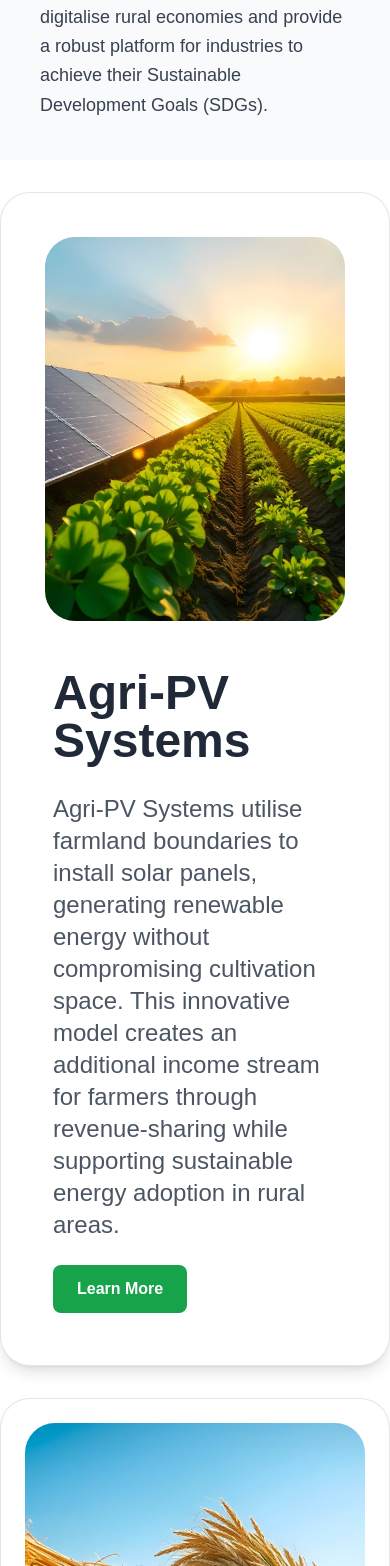
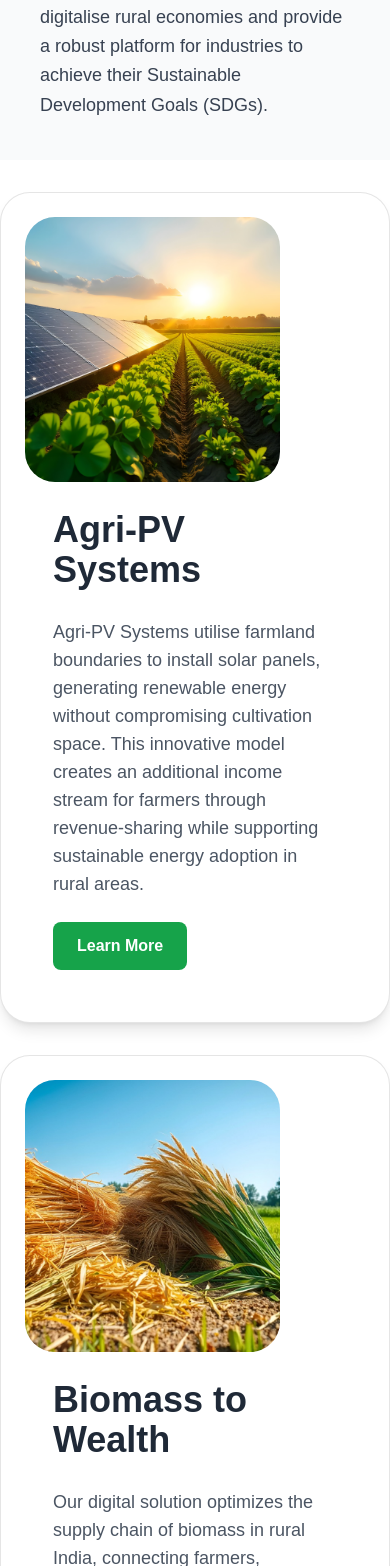
Before and after one commit to imaloksharma/BioFieldPower-Website, a Next.js app: page / in a window 390 px wide. Shown: the part 1773-3339 px from the top of the page. Built offline with nearby package versions, Linux system fonts and the light colour scheme.

Commit message:
styling of components

```diff
--- a/src/app/components/Cards/AgriPVCard.tsx
+++ b/src/app/components/Cards/AgriPVCard.tsx
@@ -3,25 +3,25 @@ import React from "react";
 
 const AgriCard: React.FC = () => {
   return (
-    <div className="max-w-7xl mx-auto mt-8 p-6 bg-white rounded-tl-[30px] rounded-br-[30px] rounded-tr-[30px] rounded-bl-[30px] shadow-lg border border-black border-opacity-10 transition-all duration-300">
+    <div className="max-w-7xl mx-auto mt-8 p-6 bg-white rounded-[30px] shadow-lg border border-black border-opacity-10 transition-all duration-300">
       <div className="flex flex-col lg:flex-row bg-transparent shadow-none overflow-hidden border-0">
         <div className="relative w-full lg:w-1/2">
           <img
             src="/solarPanel.png"
             alt="Solar panels on farmland with crops"
-            className="w-full h-64 lg:h-auto object-cover rounded-tl-[30px] rounded-bl-[30px] rounded-br-[30px] rounded-tr-[30px]"
+            className="w-3/4 h-120 object-cover rounded-tl-[30px] rounded-bl-[30px] rounded-br-[30px] rounded-tr-[30px]"
           />
         </div>
         <div className="flex flex-col justify-start p-7 lg:w-1/2">
-          <h1 className="text-5xl font-black text-gray-800 mb-7">Agri-PV Systems</h1>
-          <p className="text-gray-600 mb-6 text-2xl">
-            Agri-PV Systems utilise farmland boundaries to install solar panels,
+          <h1 className="text-4xl sm:text-5xl font-black text-gray-800 mb-7">Agri-PV Systems</h1>
+          <p className="text-gray-600 mb-6 text-lg sm:text-xl lg:text-2xl">
+          Agri-PV Systems utilise farmland boundaries to install solar panels,
             generating renewable energy without compromising cultivation space.
             This innovative model creates an additional income stream for
             farmers through revenue-sharing while supporting sustainable energy
             adoption in rural areas.
-          </p>
-          <button className="self-start px-6 py-3 bg-green-600 text-white font-semibold rounded-lg hover:bg-green-600 transition">
+            </p>
+          <button className="self-start px-6 py-3 bg-green-600 text-white font-semibold rounded-lg hover:bg-green-700 transition">
             Learn More
           </button>
         </div>
--- a/src/app/components/Cards/AgriPVCards.tsx
+++ /dev/null
@@ -1,33 +0,0 @@
-/* eslint-disable @next/next/no-img-element */
-import React from "react";
-
-const AgriCard: React.FC = () => {
-  return (
-    <div className="max-w-7xl mx-auto mt-8 p-6 bg-white rounded-tl-[30px] rounded-br-[30px] rounded-tr-[30px] rounded-bl-[30px] shadow-lg border border-black border-opacity-10 transition-all duration-300">
-      <div className="flex flex-col lg:flex-row bg-transparent shadow-none overflow-hidden border-0">
-        <div className="relative w-full lg:w-1/2 p-5">
-          <img
-            src="img/solarPanel.png"
-            alt="Solar panels on farmland with crops"
-            className="w-3/2 h-96 lg:h-fit object-cover rounded-tl-[30px] rounded-bl-[30px] rounded-br-[30px] rounded-tr-[30px]"
-          />
-        </div>
-        <div className="flex flex-col justify-start p-7 lg:w-1/2">
-          <h1 className="text-5xl font-black text-gray-800 mb-7">Agri-PV Systems</h1>
-          <p className="text-gray-600 mb-6 text-2xl">
-            Agri-PV Systems utilise farmland boundaries to install solar panels,
-            generating renewable energy without compromising cultivation space.
-            This innovative model creates an additional income stream for
-            farmers through revenue-sharing while supporting sustainable energy
-            adoption in rural areas.
-          </p>
-          <button className="self-start px-6 py-3 bg-green-600 text-white font-semibold rounded-lg hover:bg-green-600 transition">
-            Learn More
-          </button>
-        </div>
-      </div>
-    </div>
-  );
-};
-
-export default AgriCard;
--- a/src/app/components/Cards/Biomass.tsx
+++ b/src/app/components/Cards/Biomass.tsx
@@ -9,7 +9,7 @@ const Biomass: React.FC = () => {
           <img
             src="img/biomass.png"
             alt="Solar panels on farmland with crops"
-            className="w-3/2 h-96 object-cover rounded-tl-[30px] rounded-bl-[30px] rounded-br-[30px] rounded-tr-[30px]"
+            className="w-3/4 h-120 object-cover rounded-tl-[30px] rounded-bl-[30px] rounded-br-[30px] rounded-tr-[30px]"
           />
         </div>
         <div className="flex flex-col justify-start p-7 lg:w-1/2">
--- a/src/app/page.tsx
+++ b/src/app/page.tsx
@@ -4,7 +4,7 @@ import HeroSection from '@/app/components/Hero/Index';
 import About from '@/app/components/Details/Details'
 import './globals.css';
 import Footer from '@/app/components/Footer/Footer'
-import AgriPVCard from './components/Cards/AgriPVCards';
+import AgriPVCard from './components/Cards/AgriPVCard';
 import Biomass from './components/Cards/Biomass';
 import People from '@/app/components/people/people'
 
```
